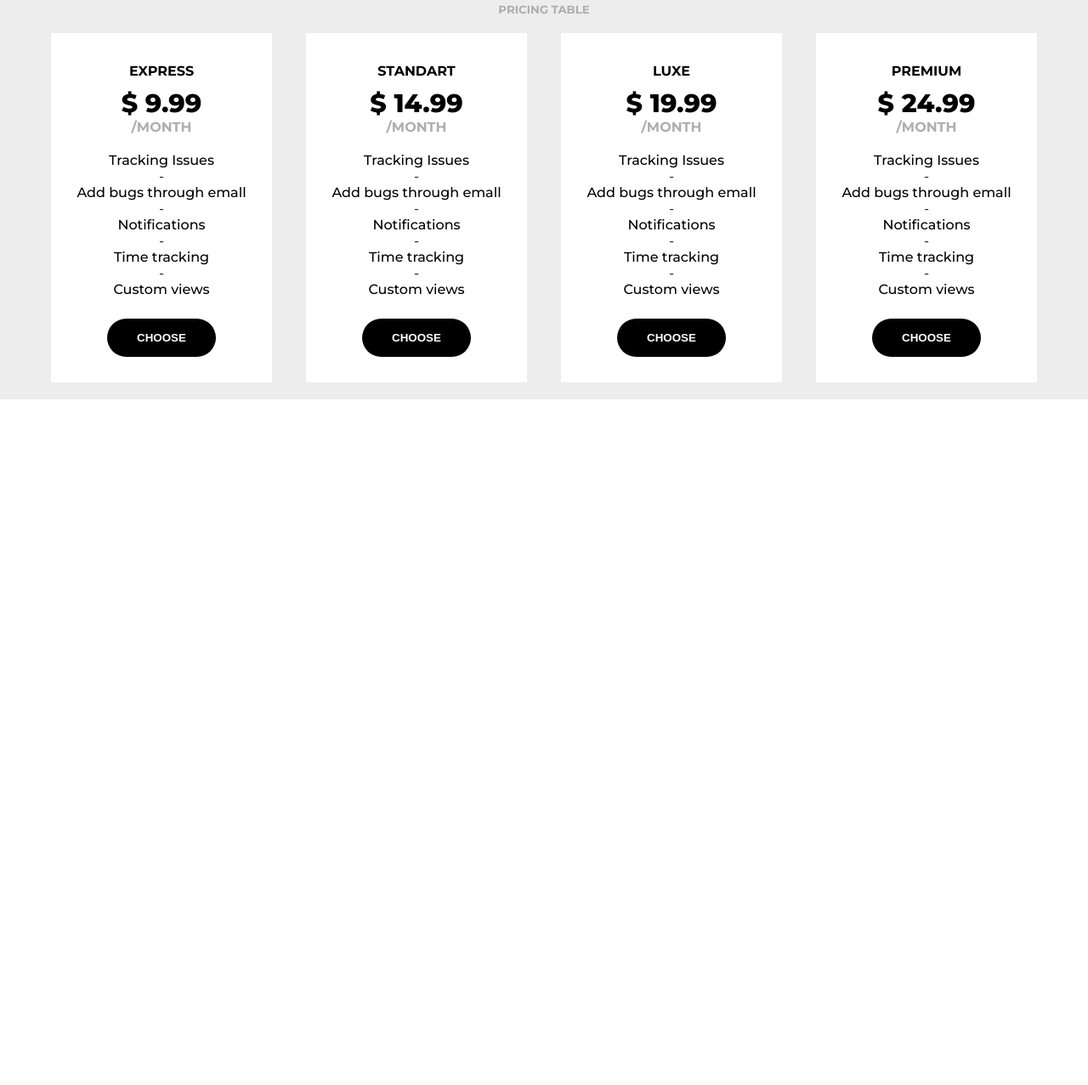
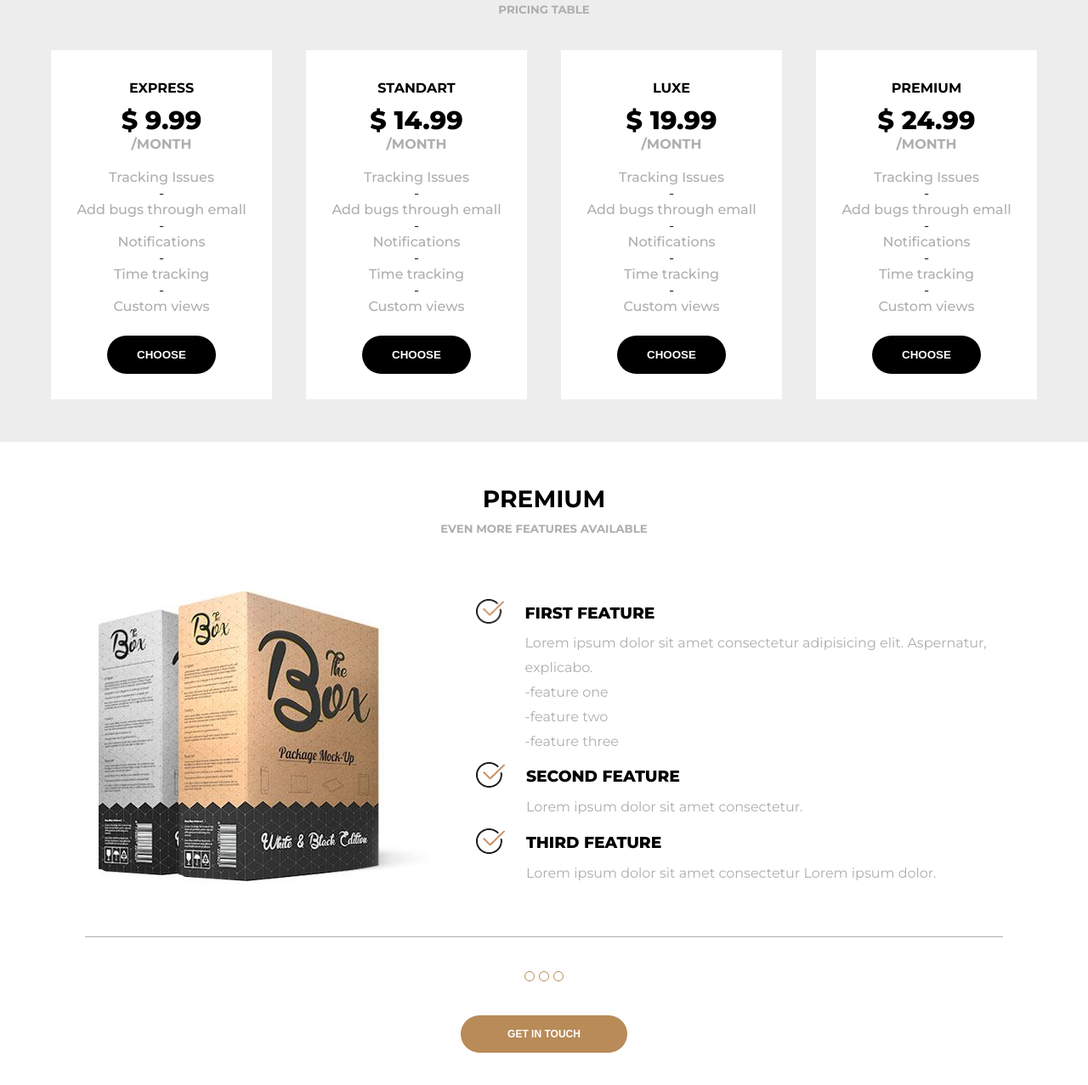
Before and after one commit to Martin-Ka3ka/projekt-16.8-awax, a website: page index.html in a window 1280 px wide. Shown: the part 4286-5563 px from the top of the page at 85% size. Before the commit the page ends 4756 px from the top, so only its background shows below. Drawn offline with Linux system fonts and the light colour scheme.

Commit message:
add new sections

```diff
--- a/index.html
+++ b/index.html
@@ -119,7 +119,6 @@
                         <span class="far fa-star"></span>
                         <h3>modern design</h3>
                         <p>Lorem ipsum dolor sit amet consectetur.</p>
-
                     </div>
                 </div>
                 <div class="col-3">
@@ -526,6 +525,76 @@
             </div>
         </div>
     </section>
+
+    <!-- section premium -->
+
+    <section class="premium">
+        <div class="container">
+            <div class="row">
+                <div class="premium_title">
+                    <h2>premium</h2>
+                    <h5>even more features available</h5>
+                </div>
+            </div>
+            <div class="row">
+                <div class="col-5">
+                    <figure>
+                        <img src="./images/premium-box.jpg" alt="">
+                    </figure>
+                </div>
+                <div class="col-7">
+                    <ul class="premium_list">
+                        <li>
+                            <figure>
+                                <img src="./images/list-icon.png" alt="">
+                            </figure>
+                            <div class="premium_content">
+                                <h3>first feature</h3>
+                                <p>Lorem ipsum dolor sit amet consectetur adipisicing elit. Aspernatur, explicabo.</p>
+                                <p>-feature one</p>
+                                <p>-feature two</p>
+                                <p>-feature three</p>
+                            </div>
+                        </li>
+                        <li>
+                            <figure>
+                                <img src="./images/list-icon.png" alt="">
+                            </figure>
+                            <div class="premium_content">
+                                <h3>second feature</h3>
+                                <p>Lorem ipsum dolor sit
+                                    amet consectetur.
+                                </p>
+                            </div>
+                        </li>
+                        <li>
+                            <figure>
+                                <img src="./images/list-icon.png" alt="">
+                            </figure>
+                            <div class="premium_content">
+                                <h3>third feature</h3>
+                                <p>Lorem ipsum dolor sit amet consectetur Lorem ipsum dolor.
+                                </p>
+                            </div>
+                        </li>
+                    </ul>
+                </div>
+            </div>
+            <div class="row">
+                <div class="line"></div>
+            </div>
+            <div class="row">
+                <ul class="paginator">
+                    <li><a href=""></a></li>
+                    <li><a href=""></a></li>
+                    <li><a href=""></a></li>
+                </ul>
+            </div>
+            <div class="row center">
+                <button class="btn_main">get in touch</button>
+            </div>
+        </div>
+    </section>
 </body>
 
 </html>
--- a/package.json
+++ b/package.json
@@ -1,5 +1,5 @@
 {
-  "name": "NPM",
+  "name": "awax",
   "version": "1.0.0",
   "description": "",
   "main": "index.js",
--- /dev/null
+++ b/sass/components/_premium.scss
@@ -0,0 +1,87 @@
+.premium {
+    padding-bottom: 50px;
+
+    .premium_title {
+
+        color: $color-background-black;
+        text-align: center;
+        text-transform: uppercase;
+        margin-top: 50px;
+        margin-bottom: 30px;
+
+        h2 {
+            font-size: 28px;
+            margin-bottom: 10px;
+
+        }
+
+        h5 {
+            color: $color-letters-gray;
+        }
+    }
+
+    figure {
+        img {
+            max-width: 100%;
+            height: auto;
+        }
+    }
+
+    .premium_list {
+        padding-top: 25px;
+
+        li {
+            list-style: none;
+            display: flex;
+            padding-bottom: 10px;
+
+            .premium_content {
+                margin-left: 25px;
+                line-height: 1.8;
+                color: $color-letters-gray;
+
+                h3 {
+                    text-transform: uppercase;
+                    font-weight: 800;
+                    padding-bottom: 5px;
+                    color: $color-background-black;
+                }
+            }
+
+        }
+    }
+
+    .line {
+        width: 90%;
+        height: 1px;
+        margin: 20px auto;
+        background-color: $color-letters-gray;
+    }
+
+    .paginator {
+        display: flex;
+        justify-content: center;
+        margin-top: 20px;
+
+        li {
+            @include li_paginator;
+        }
+
+        :nth-of-type(2) {
+            margin-left: 5px;
+            margin-right: 5px;
+        }
+    }
+
+    .center {
+        text-align: center;
+
+        button {
+            margin-top: 40px;
+
+        }
+    }
+
+
+
+}
--- a/sass/components/_price.scss
+++ b/sass/components/_price.scss
@@ -1,11 +1,13 @@
 .price {
     background-color: $color-background-gray;
+    padding-bottom: 30px;
 
     .price_title {
         color: $color-background-black;
         text-align: center;
         text-transform: uppercase;
         margin-top: 50px;
+        margin-bottom: 20px;
 
         h2 {
             font-size: 28px;
@@ -46,6 +48,7 @@
 
         >p {
             font-weight: 500;
+            color: $color-letters-gray;
         }
 
         button {
--- a/sass/style.scss
+++ b/sass/style.scss
@@ -10,3 +10,4 @@
 @import "components/clients";
 @import "components/logos";
 @import "components/price";
+@import "components/premium";
```
Also changed, not shown: css/style.css, 2 other files.
